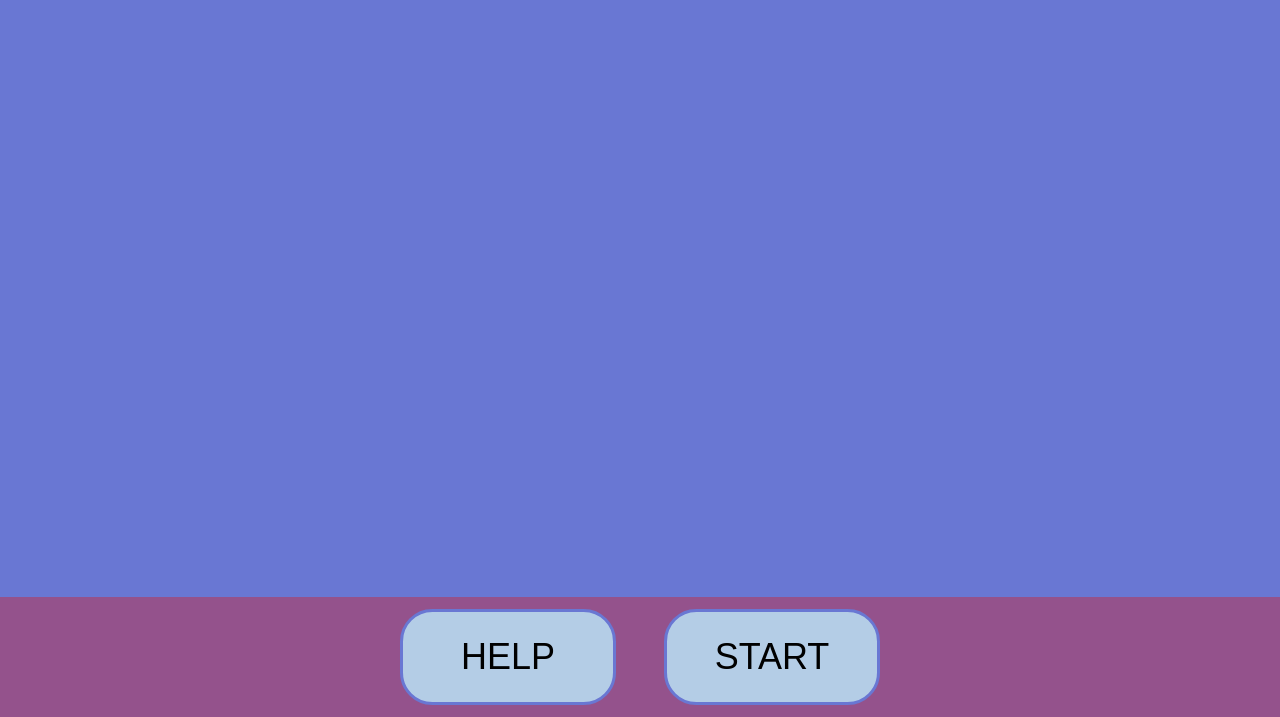
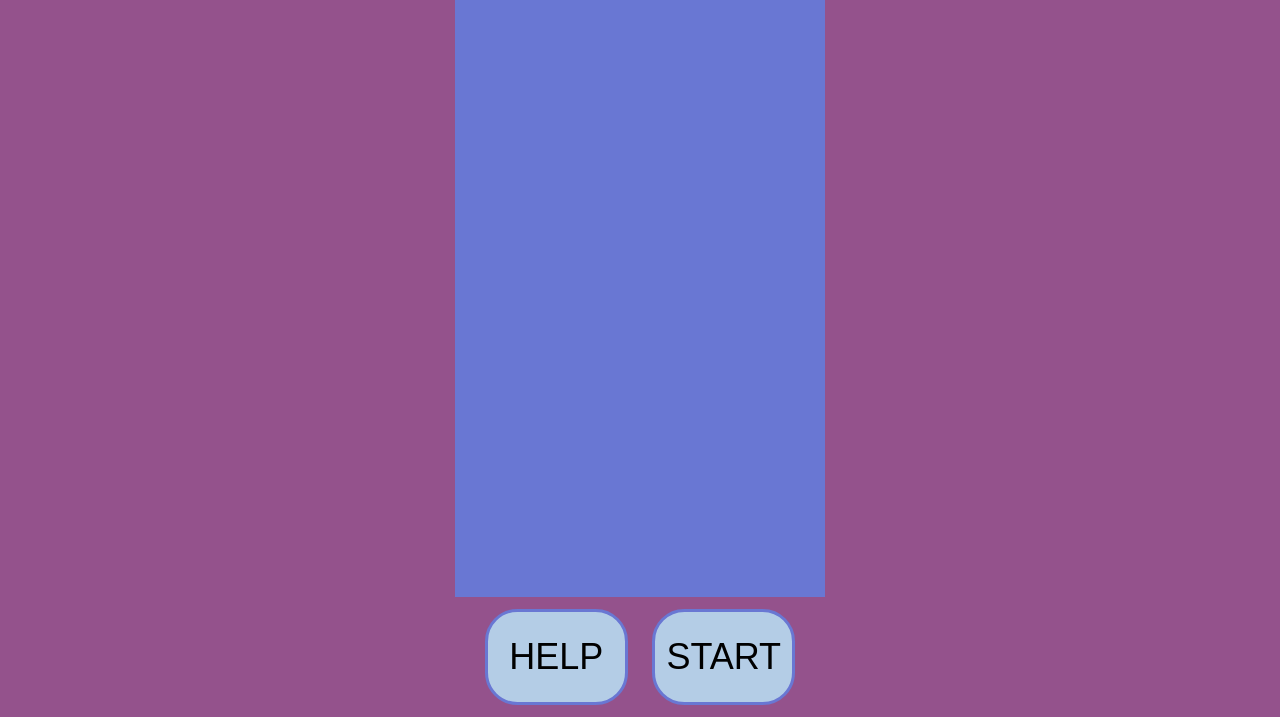
Before and after one commit to StroboBrain/MathSidequest, a plain HTML site: page index.html in a window 1280 px wide. Shown: the part 83-800 px from the top of the page. Drawn offline with Linux system fonts and the light colour scheme.

Commit message:
work in progress

```diff
--- a/css/defaultStyle.css
+++ b/css/defaultStyle.css
@@ -10,11 +10,15 @@
     margin: 0;
     font-size: 4.5dvh;
 }
+
 * {
   margin: 0;
   padding: 0;
   box-sizing: border-box; /* Optional: Ensures padding and border are included in element dimensions */
 }
+
+
+
 
 body {
     overflow: hidden;
@@ -27,16 +31,6 @@ body {
     font-family: 'DefaultFont'; /* Currently Chakra Petch*/
     background-color: var(--baseViolet);
 }
-
-.content {
-    background-color: var(--darkerBlue);
-    aspect-ratio: 18/39;
-    height: 100vh;
-    display: grid;
-    grid-template-columns: repeat(18, 1fr); /* 18 equal-width columns */
-    grid-template-rows: repeat(39, 1fr);   /* 39 rows with height based on content */
-}
-
 
 .pageTitle {
     grid-column: 1/19;
@@ -53,8 +47,9 @@ body {
   display: grid;
   grid-template-rows: 10fr 75fr 15fr;
   height: 100dvh;
-  width: 100dvw;
   background-color: brown; /* debug color */
+  overflow: hidden;
+  aspect-ratio: 18/39;
 }
 
 .headerBackground {
@@ -62,6 +57,7 @@ body {
   justify-content: center;
   align-items: center;
   grid-row: 1;
+  background-width: 100vw;
   background-color: var(--darker2Blue);
 }
 
@@ -90,22 +86,21 @@ body {
   height: 80%;
 }
 
-.contenContainer{
 
-}
 
 .bottomToolbar {
-  display: grid;
-  grid-template-rows: repeat(6,1fr);
-  grid-template-columns: repeat(20, 1fr);
-  height: 80%;
-  aspect-ratio: 5/1;
+  display: flex;
+  gap: 8%;
+  height:80%;
+  width: 100%;
+  padding-left: 8%;
+  padding-right: 8%;
 }
 
 .bottomToolbarButton{
   font-size: 1rem;
-  width: 40%;
-  height: 60%;
+  width: 100%;
+  height: 100%;
   background-color: var(--lightBlue);
   border-color: var(--darkerBlue);
   border-style: solid;
@@ -114,19 +109,14 @@ body {
 }
 
 
-
 .startButton {
-  grid-row: 1/7;
-  grid-column: 12/21;
   width: 100%;
   height: 100%;
 }
 
+
 .helpButton {
-  grid-row: 1/7;
-  grid-column: 1/10;
-  width: 100%;
-  height: 100%;
+
 }
 
 
```
Also changed, not shown: index.html (+2 -0 lines).
